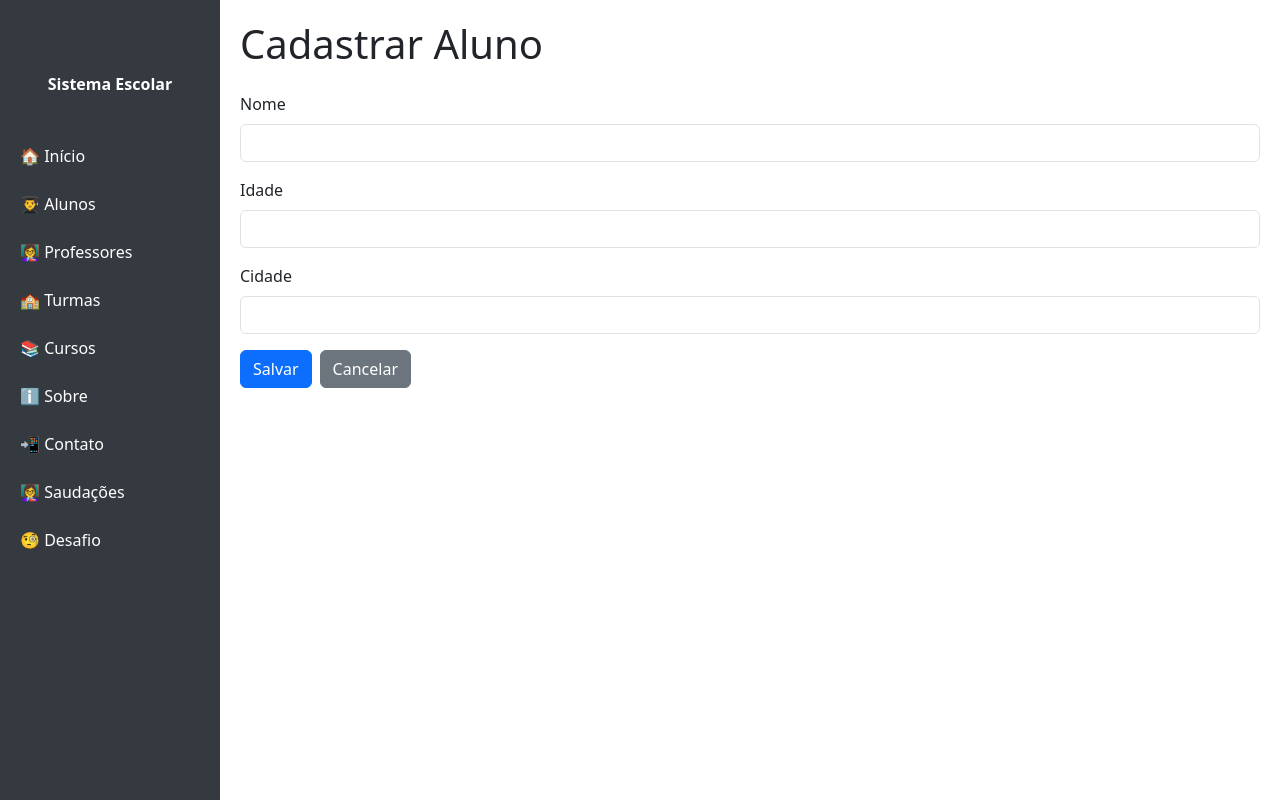
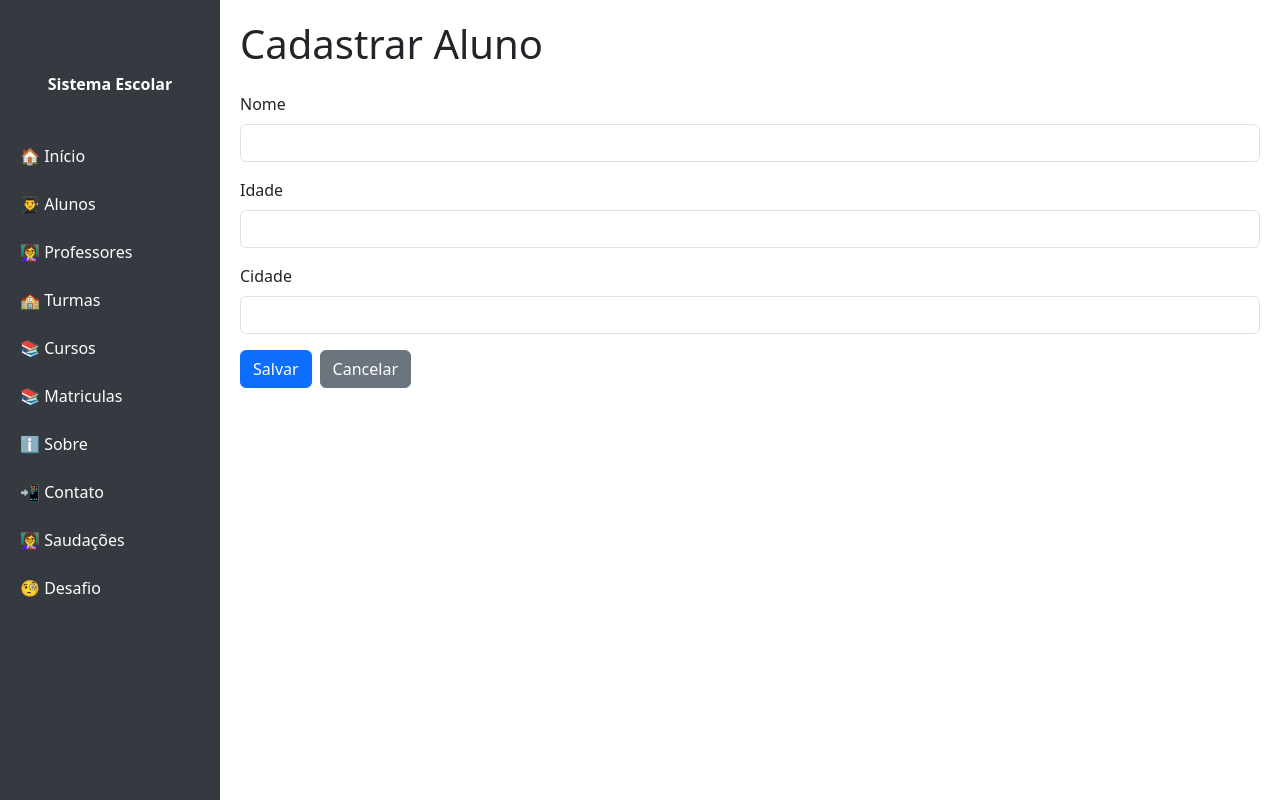
Before and after one commit to wianfernando/projeto_flask, a Flask app: page /aluno/form in a window 1280 px wide. Run offline with Flask 3, Linux system fonts and the light colour scheme.

Commit message:
Matricula Form

```diff
--- a/templates/dashboard/cabecalho.html
+++ b/templates/dashboard/cabecalho.html
@@ -54,6 +54,7 @@
         <a href="/professor">👩‍🏫 Professores</a>
         <a href="/turma">🏫 Turmas</a>
         <a href="/curso">📚 Cursos</a>
+        <a href="/matricula">📚 Matriculas</a>
         <a href="/sobre">ℹ️ Sobre</a>
         <a href="/contato">📲 Contato</a>
         <a href="/saudacao1/Testando...">👩‍🏫 Saudações</a>
```
